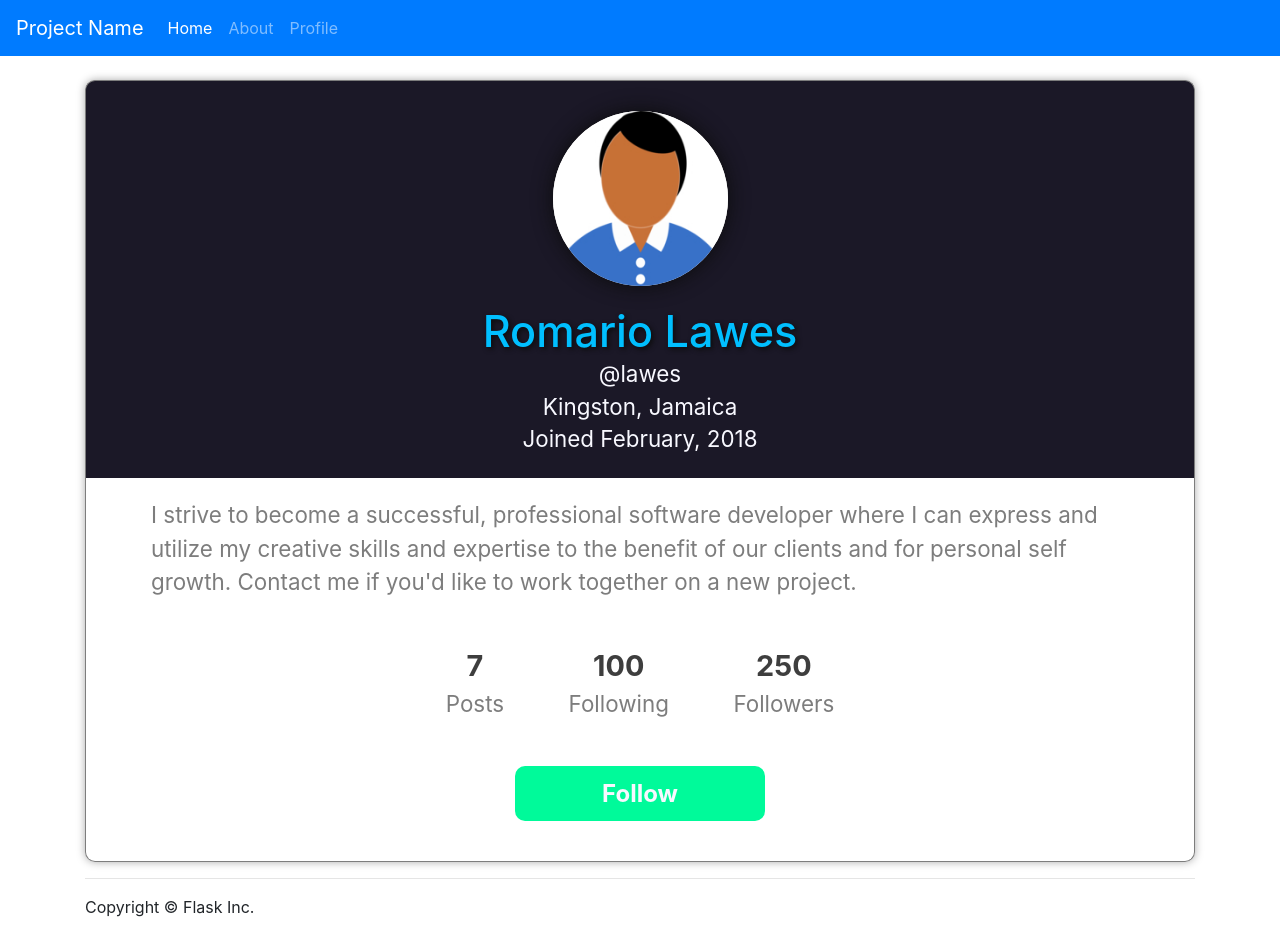
After one commit to Romario-Lawes/info3180-lab2, a Flask app: page /profile in a window 1280 px wide. The commit adds this page. Run offline with Flask 2, Linux system fonts and the light colour scheme; some libraries are stand-ins or nearby versions.

Commit message:
Completed Profile

```diff
--- a/app/static/css/app.css
+++ b/app/static/css/app.css
@@ -1,3 +1,100 @@
 body {
-    padding-top: 5rem;
+  padding-top: 5rem;
 }
+
+section {
+	margin: 0px;
+	padding: 0px;
+	box-sizing: border-box;
+	text-align: center;
+	margin: auto;
+  color: ghostwhite;
+  border-radius: 10px;
+  box-shadow: 0px 0px 8px #aaa;
+}
+
+#photo {
+	width: 175px;
+	height: 175px;
+	border-radius: 50%;
+	margin: auto;
+	background-color: white;
+	box-shadow: 0px 0px 20px #0c0c0c;
+}
+
+.top {
+	padding: 30px;
+	background-color: rgb(27, 24, 39);
+	border-top-left-radius: 10px;
+	border-top-right-radius: 10px;
+  font-size: 1.25em;
+  line-height: 0.75;
+  border: 1px solid #7d7d7d;
+  border-bottom: none;
+}
+
+.bottom {
+	border: 1px solid #7d7d7d;
+	border-top: none;
+	border-bottom-left-radius: 10px;
+	border-bottom-right-radius: 10px;
+}
+
+.top h1 {
+	margin-top: 20px;
+	font-size: 2.7rem;
+	color: deepskyblue;
+	text-shadow: 2px 2px 5px #0c0c0c;
+}
+
+.top p, .bottom p {
+	font-size: 1.4rem;
+}
+
+#join-date {
+	margin-bottom: 0px;
+}
+
+#bio {
+	color: #7d7d7d;
+	margin: 0px 65px;
+	text-align: left;
+	padding: 20px 0px 0px 0px;
+}
+
+#follow-btn {
+	background-color: mediumspringgreen;
+	width: 250px;
+	border-radius: 10px;
+	font-weight: bold;
+	font-size: 1.5rem;
+	margin: auto;
+	margin-bottom: 40px;
+	line-height: 55px;
+}
+
+#follow-btn:hover {
+	cursor: pointer;
+	background-color: deepskyblue;
+}
+
+.stats {
+	color: #7d7d7d;
+	margin: 45px 0px;
+}
+
+.number {
+	color: #3e3e3e;
+	font-weight: bold;
+	font-size: 1.8rem;
+}
+
+.text {
+	font-size: 1.4rem;
+}
+
+.stats-content {
+	margin: auto;
+	display: inline-block;
+	margin: 0px 30px;
+}
--- a/app/templates/header.html
+++ b/app/templates/header.html
@@ -12,6 +12,9 @@
       <li class="nav-item">
         <a class="nav-link" href="{{ url_for('about') }}">About</a>
       </li>
+      <li class="nav-item">
+        <a class="nav-link" href="{{ url_for('profile') }}">Profile</a>
+      </li>
     </ul>
   </div>
 </nav>
--- /dev/null
+++ b/app/templates/profile.html
@@ -0,0 +1,34 @@
+{% extends "base.html" %}
+
+{% block main %}
+<section>
+	<div class="top">
+		<img id="photo" src="{{ url_for('static', filename='profile.jpg') }}"></img>
+		<h1>{{ name }}</h1>
+		<p>@lawes</p>
+		<p>Kingston, Jamaica</p>
+		<p id="join-date">{{ date_joined }}</p>
+	</div>
+	<div class="bottom">
+		<p id="bio"> I strive to become a successful, professional software developer
+			where I can express and utilize my creative skills and expertise to the
+			benefit of our clients and for personal self growth. Contact me if you'd
+			like to work together on a new project.</p>
+		<div class="stats">
+			<div class="stats-content">
+				<div class="number">7</div>
+				<div class="text">Posts</div>
+			</div>
+			<div class="stats-content">
+				<div class="number">100</div>
+				<div class="text">Following</div>
+			</div>
+			<div class="stats-content">
+				<div class="number">250</div>
+				<div class="text">Followers</div>
+			</div>
+		</div>
+		<div id="follow-btn">Follow</div>
+	</div>
+</section>
+{% endblock %}
--- a/app/views.py
+++ b/app/views.py
@@ -7,6 +7,7 @@ This file creates your application.
 
 from app import app
 from flask import render_template, request, redirect, url_for, flash
+import datetime
 
 
 ###
@@ -22,7 +23,21 @@ def home():
 @app.route('/about/')
 def about():
     """Render the website's about page."""
-    return render_template('about.html', name="Mary Jane")
+    return render_template('about.html', name="Romario Lawes")
+
+
+@app.route('/profile')
+def profile():
+    """Render website's profile page."""
+    return render_template('profile.html', date_joined = format_date_joined(2018, 2, 10), name="Romario Lawes")
+
+
+###
+# Date function.
+###
+
+def format_date_joined(y, m, d):
+    return "Joined " + datetime.date(y, m, d).strftime("%B, %Y")
 
 
 ###
```
Also changed, not shown: app/static/profile.jpg (added), app/templates/base.html (indentation only).
